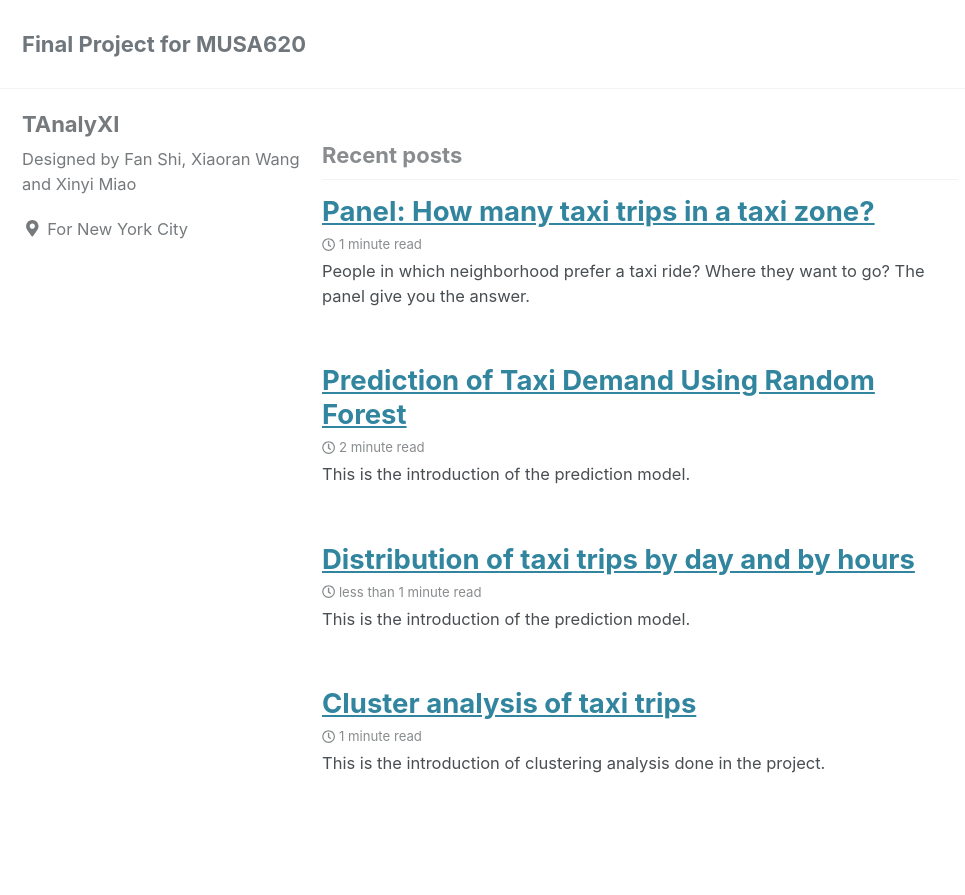
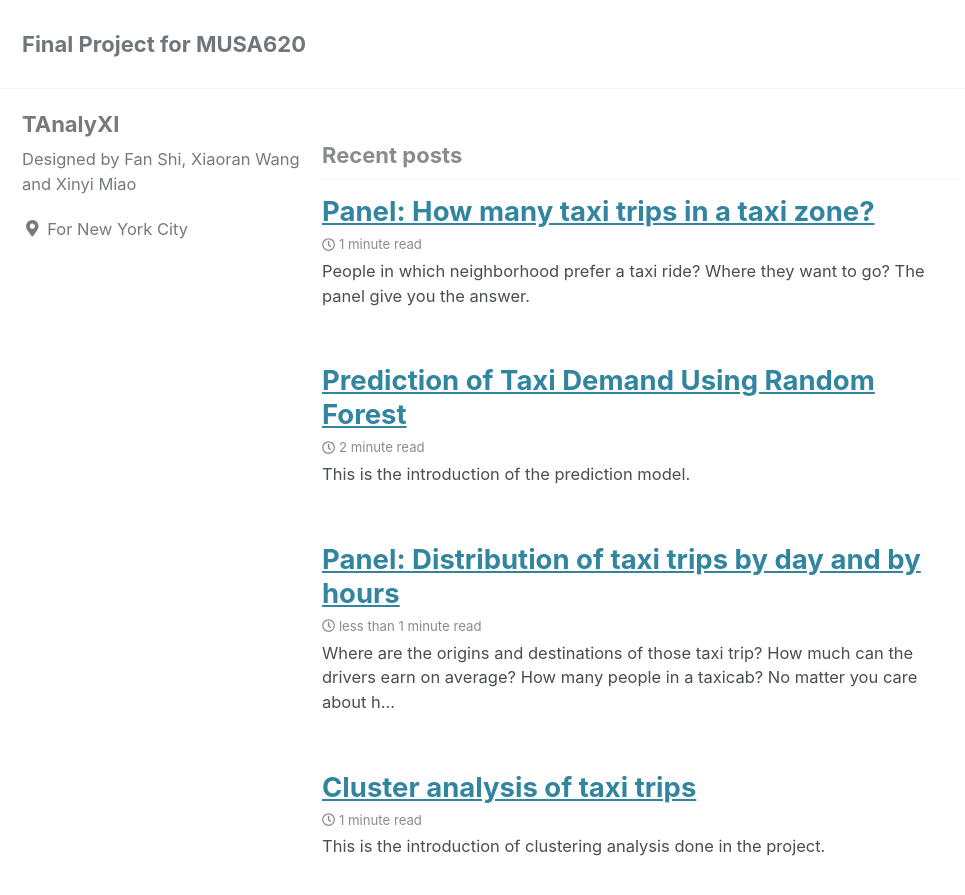
Before and after one commit to XinyiMsumyee/my-pages-starter, a Jekyll site: the page built from index.html, in a window 1280 px wide and 900 px high. Shown: the top 895 px of the window, without its empty margins (0-965 px from the left). Built offline with Jekyll 4.4.1, drawn with Linux system fonts in a browser that asks for light colours; cached includes are drawn as plain includes; nearby versions of some CDN libraries; a script that is not in the unit is left out; the list of posts is cut into pages by our own code.

Commit message:
add introduction

```diff
--- a/_posts/2019-12-14-panel1.md
+++ b/_posts/2019-12-14-panel1.md
@@ -1,9 +1,9 @@
 ---
-title: "Distribution of taxi trips by day and by hours"
+title: "Panel: Distribution of taxi trips by day and by hours"
 date: 2019-12-14
 published: true
 tags: [dataviz, hvplot, altair, datashader, panel]
-excerpt: "This is the introduction of the prediction model."
+excerpt: "Where are the origins and destinations of those taxi trip? How much can the drivers earn on average? How many people in a taxicab? No matter you care about hourly or daily trips, the panel will give you the answers."
 toc: True
 toc_sticky: true
 
```
